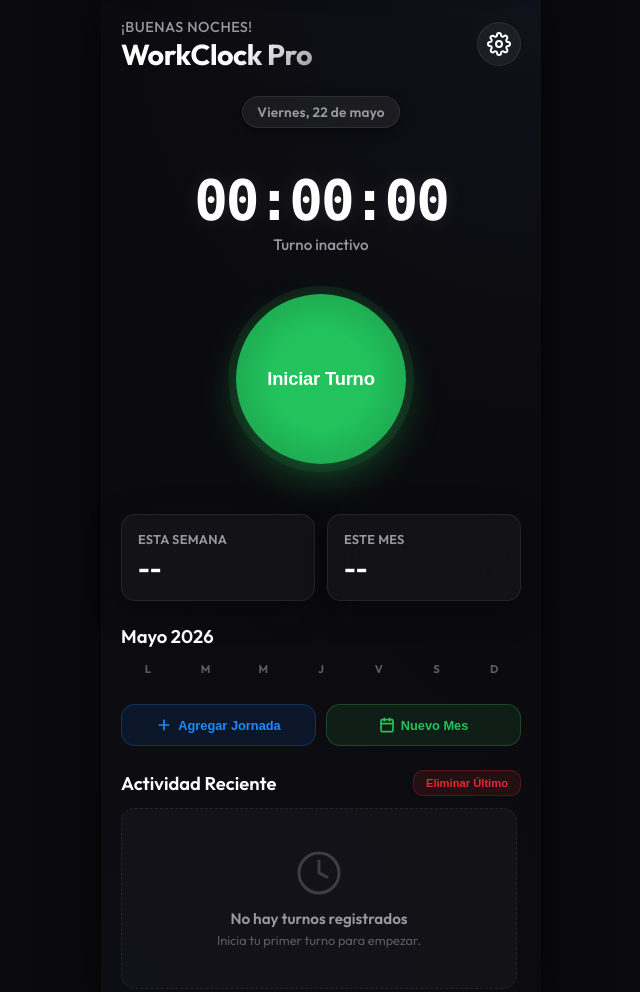
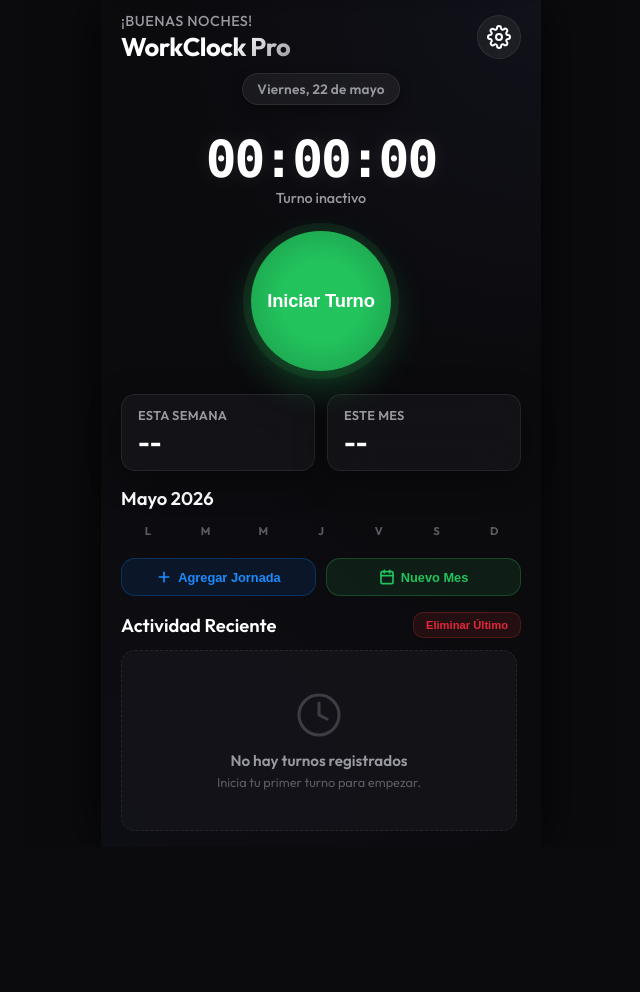
Before and after one commit to SantiagoCM71/WorkClock, a website: page index.html in a window 1280 px wide. Shown: the whole page, without its empty margins (319-959 px from the left). After the commit the page ends 847 px from the top, so only its background shows below. Drawn offline with Linux system fonts and the light colour scheme; no server answers; a web font is replaced by a local one.

Commit message:
ui: compact layout so core controls fit above the fold
Timer, button, stats, and action row now fit in viewport.
Calendar and history only visible on scroll.
Reduced spacing, button size, and font sizes.

Co-Authored-By: Claude Sonnet 4.6 <noreply@anthropic.com>

```diff
--- a/index.css
+++ b/index.css
@@ -84,8 +84,8 @@ body {
   display: flex;
   justify-content: space-between;
   align-items: center;
-  padding: 16px 0;
-  margin-bottom: 8px;
+  padding: 10px 0;
+  margin-bottom: 0;
 }
 
 .greeting {
@@ -97,7 +97,7 @@ body {
 }
 
 .header-title {
-  font-size: 1.8rem;
+  font-size: 1.6rem;
   font-weight: 700;
   background: linear-gradient(135deg, #FFF 60%, var(--text-secondary));
   -webkit-background-clip: text;
@@ -131,7 +131,7 @@ body {
   flex: 1;
   display: flex;
   flex-direction: column;
-  gap: 24px;
+  gap: 16px;
 }
 
 .date-badge {
@@ -155,23 +155,23 @@ body {
   flex-direction: column;
   align-items: center;
   justify-content: center;
-  padding: 16px 0;
+  padding: 8px 0 0;
 }
 
 .timer-display {
   font-family: var(--font-mono);
-  font-size: 3.5rem;
+  font-size: 3.2rem;
   font-weight: 600;
   letter-spacing: -2px;
   color: var(--text-primary);
   text-shadow: 0 0 20px rgba(255, 255, 255, 0.1);
-  margin-bottom: 2px;
+  margin-bottom: 0;
 }
 
 .timer-status {
-  font-size: 0.95rem;
+  font-size: 0.9rem;
   color: var(--text-secondary);
-  margin-bottom: 30px;
+  margin-bottom: 16px;
   font-weight: 500;
   transition: color var(--transition-fast);
 }
@@ -179,16 +179,16 @@ body {
 /* Botón Circular Tactil */
 .action-btn-wrapper {
   position: relative;
-  width: 190px;
-  height: 190px;
+  width: 155px;
+  height: 155px;
   display: flex;
   align-items: center;
   justify-content: center;
 }
 
 .action-btn {
-  width: 170px;
-  height: 170px;
+  width: 140px;
+  height: 140px;
   border-radius: 50%;
   border: none;
   outline: none;
@@ -310,10 +310,10 @@ body {
   background: var(--glass-bg);
   border: 1px solid var(--glass-border);
   border-radius: var(--radius-ios-md);
-  padding: 16px;
+  padding: 12px 16px;
   display: flex;
   flex-direction: column;
-  gap: 4px;
+  gap: 2px;
   box-shadow: 0 8px 32px var(--glass-shadow);
   backdrop-filter: blur(20px);
   -webkit-backdrop-filter: blur(20px);
@@ -1028,7 +1028,7 @@ textarea {
   align-items: center;
   justify-content: center;
   gap: 6px;
-  padding: 12px 14px;
+  padding: 10px 14px;
   border-radius: var(--radius-ios-md);
   font-size: 0.8rem;
   font-weight: 700;
--- a/sw.js
+++ b/sw.js
@@ -1,4 +1,4 @@
-const CACHE_NAME = 'workclock-v8';
+const CACHE_NAME = 'workclock-v9';
 const ASSETS = [
   './index.html',
   './index.css',
```
